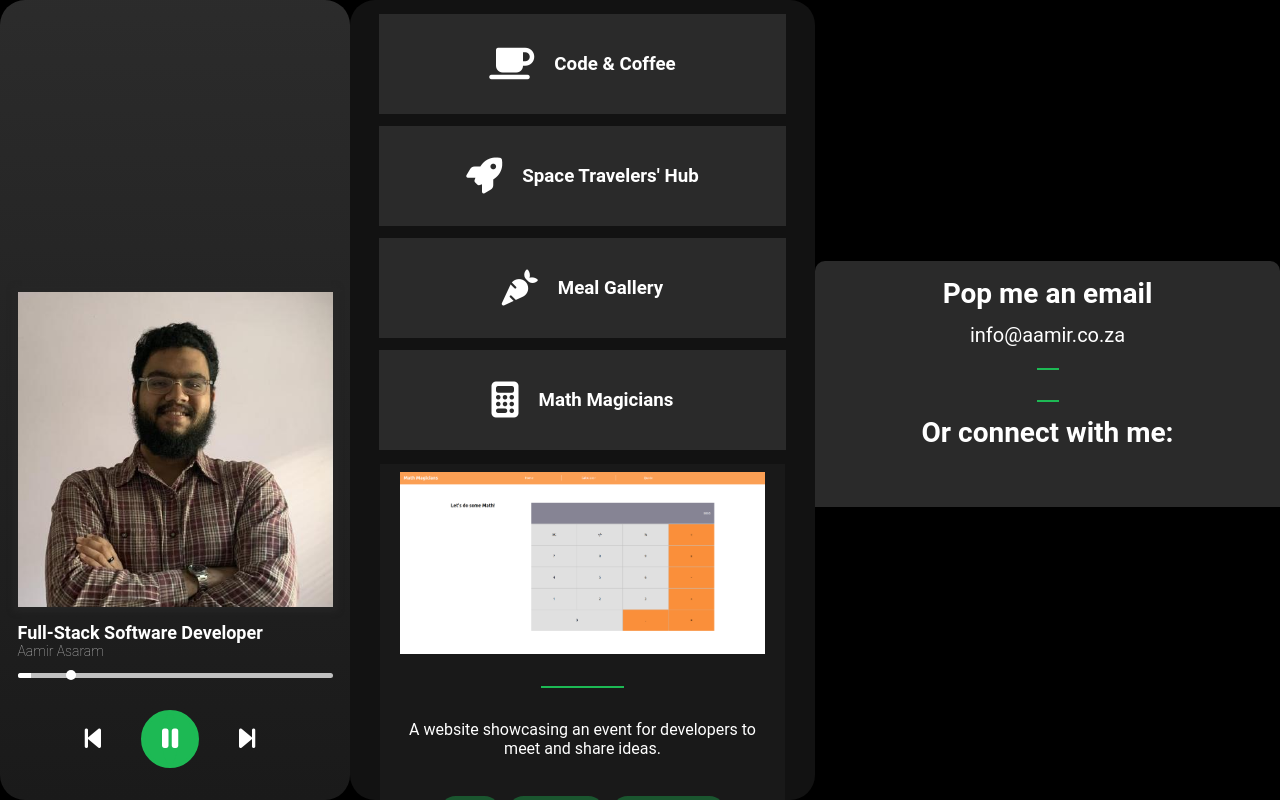
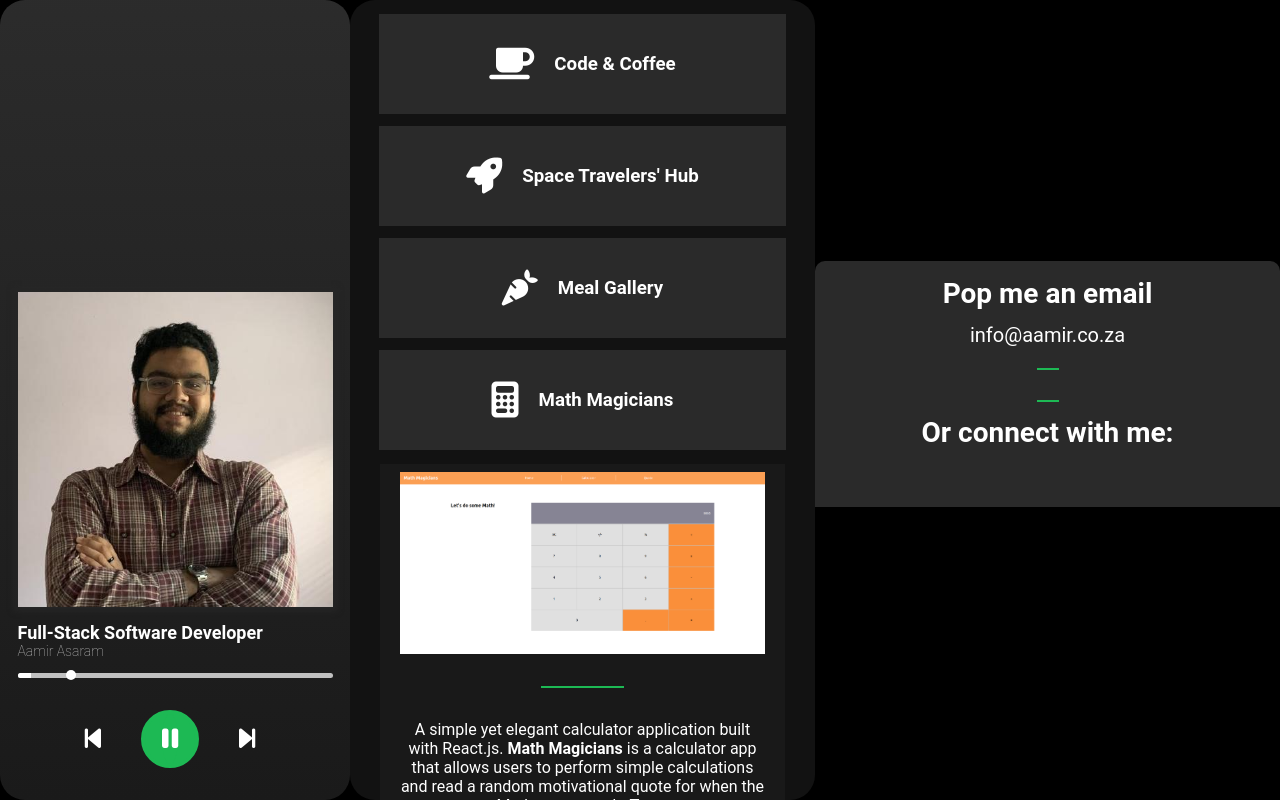
Before and after one commit to aamir-asaram/Portfolio-V2, a website: page index.html in a window 1280 px wide. Both pictures are taken after a click on the element "Math Magicians". Drawn offline with Linux system fonts and the light colour scheme.

Commit message:
Update project descriptions and tag spacing

```diff
--- a/index.js
+++ b/index.js
@@ -136,7 +136,7 @@ const projectList = [
   },
   {
     title: 'Math Magicians',
-    description: 'A website showcasing an event for developers to meet and share ideas.',
+    description: 'A simple yet elegant calculator application built with React.js. <b>Math Magicians</b> is a calculator app that allows users to perform simple calculations and read a random motivational quote for when the Maths gets rough. <b>Tags:</b>',
     image: './assets/math.png',
     live: 'https://math-magicians-hvym.onrender.com',
     source: 'https://github.com/aamir-asaram/math-magicians',
@@ -145,8 +145,8 @@ const projectList = [
   },
   {
     title: 'CMS Bookstore',
-    description: 'A website showcasing an event for developers to meet and share ideas.',
-    image: './assets/math.png',
+    description: 'A simple React.js project that served as an introduction to working with Redux and Axios. <b>CMS bookstore</b> is an application that allows users to store books in a list and remove them once complete.<b>Tags:</b>',
+    image: './assets/book.png',
     live: '',
     source: 'https://github.com/aamir-asaram/bookstore',
     tags: ['React', 'Redux', 'JavaScript', 'Desktop Only'],
--- a/style.css
+++ b/style.css
@@ -524,6 +524,7 @@ hr {
   font-size: 16px;
   color: #fff;
   margin: 16px 10px;
+  margin-bottom: 0;
   width: 90%;
   text-align: center;
 }
```
